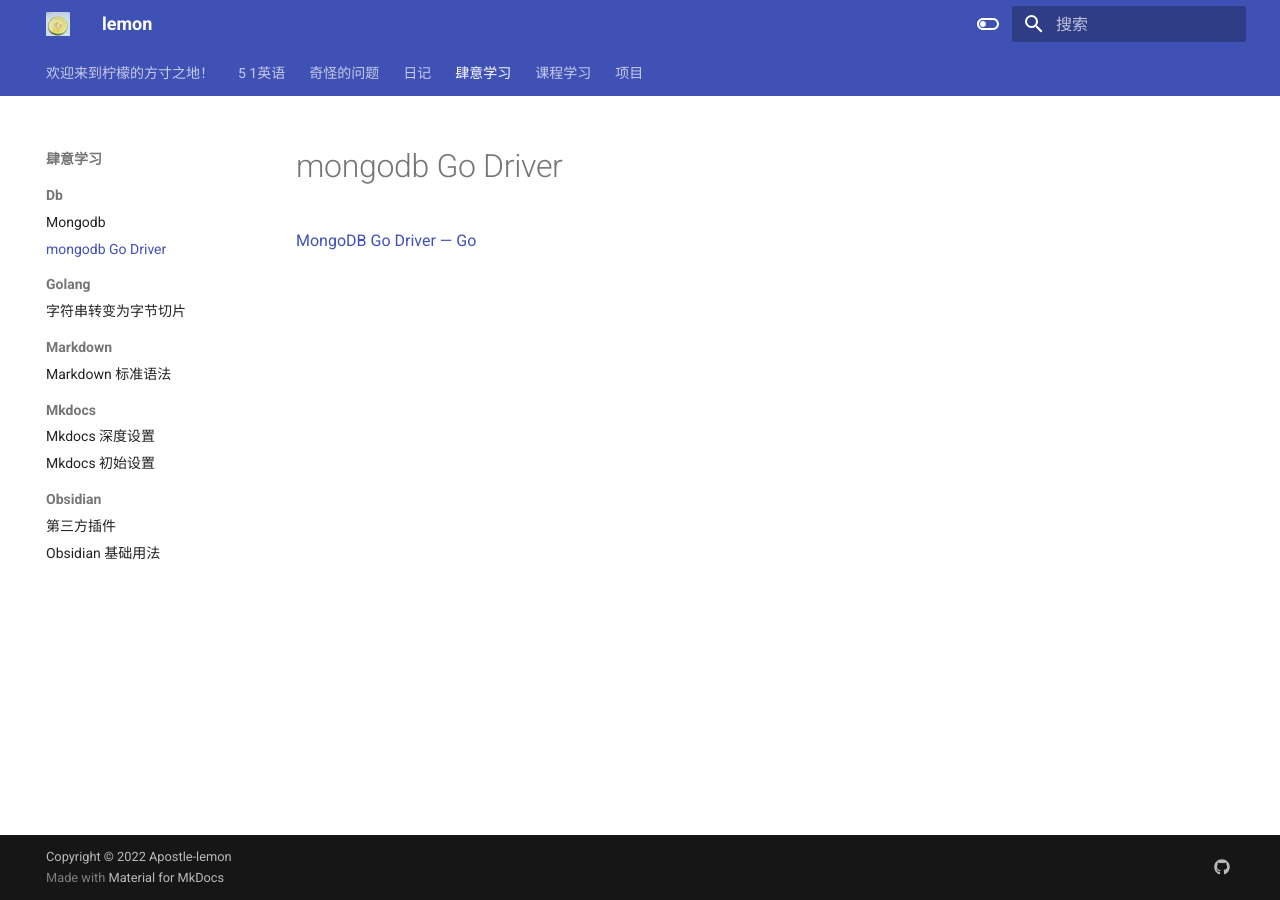
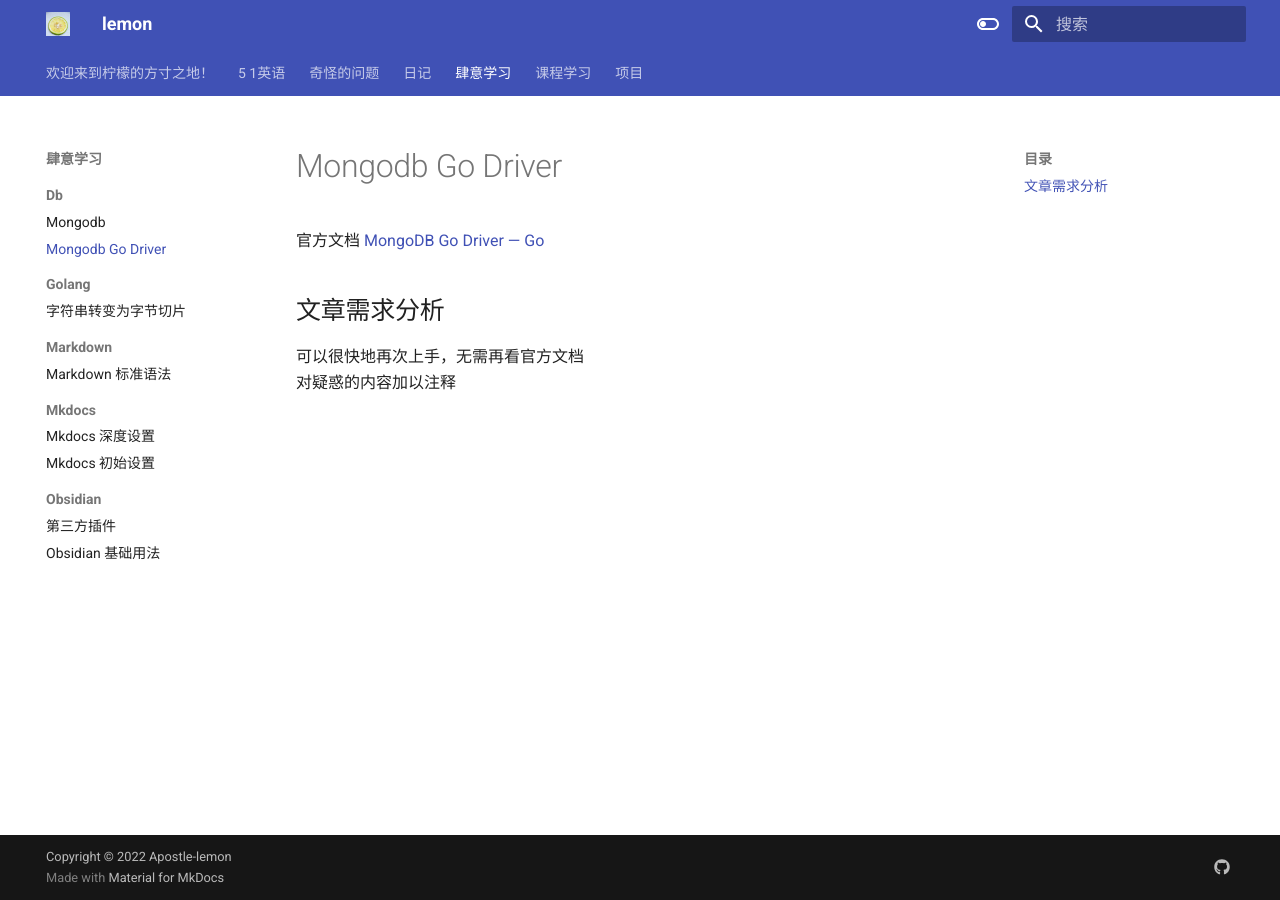
Before and after one commit to Apostle-lemon/Apostle-lemon.github.io, an MkDocs documentation site: the page built from docs/肆意学习/db/mongodb Go Driver.md, in a window 1280 px wide. Built offline with MkDocs 1.6.1 and Material for MkDocs 9.7.7, drawn with Linux system fonts in a browser that asks for light colours.

Commit message:
vault backup: 2022-10-30 16:03:46
Affected files:
docs/肆意学习/db/mongodb Go Driver.md

```diff
--- a/docs/肆意学习/db/mongodb Go Driver.md
+++ b/docs/肆意学习/db/mongodb Go Driver.md
@@ -1 +1,8 @@
-[MongoDB Go Driver — Go](https://www.mongodb.com/docs/drivers/go/current/)
+# Mongodb Go Driver
+
+官方文档 [MongoDB Go Driver — Go](https://www.mongodb.com/docs/drivers/go/current/)
+
+## 文章需求分析
+
+可以很快地再次上手，无需再看官方文档
+对疑惑的内容加以注释
```
